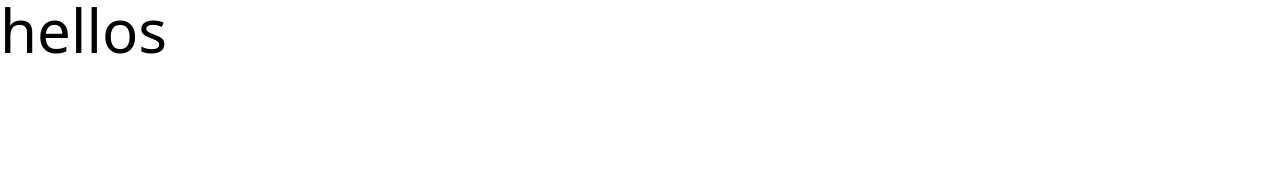
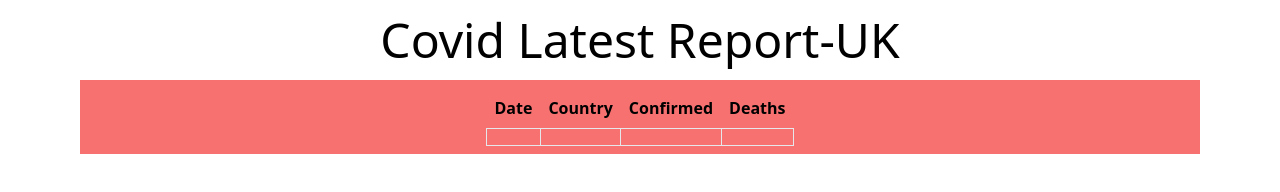
Before and after one commit to morgankar/Chrome-extension, a website built with Vite: page index.html in a window 1280 px wide. Built offline with nearby package versions, Linux system fonts and the light colour scheme; no server answers.

Commit message:
complete a

```diff
--- a/index.html
+++ b/index.html
@@ -8,7 +8,33 @@
 </head>
 
 <body>
-    <h1 class="text-6xl font-thin lowercase to-blue-800">Hellos</h1>
+    <h1 class="text-5xl font-thin text-center p-4  to-blue-800">Covid Latest Report-UK</h1>
+    <div class="section bg-red-400 border-5 p-2 mx-20">
+
+
+    <table class="table-auto mx-auto text-center">
+        <thead>
+            <tr>
+                <th class="p-2 border-b">Date</th>
+                <th class="p-2 border-b">Country</th>
+                <th class="p-2 border-b">Confirmed</th>
+                <th class="p-2 border-b">Deaths</th>
+            </tr>
+        </thead>
+
+        <tbody>
+            <tr>
+                <td class="p-2 border" id="date"></td>
+                <td class="p-2 border" id="areaName"></td>
+                <td class="p-2 border" id="latestBy"></td>
+                <td class="p-2 border" id="deathNew"></td>
+            </tr>
+        </tbody>
+    </table>
+
+    </div>
+
+    <script src="script.js"></script>
 
 </body>
 </html>
--- /dev/null
+++ b/script.js
@@ -0,0 +1,10 @@
+async function fetchData() {
+    const res= await fetch ("https://api.coronavirus.data.gov.uk/v1/data");
+    const record = await res.json();
+    document.getElementById("date").innerHTML = record.data[0].date;
+    document.getElementById("areaName").innerHTML = record.data[0].areaName;
+    document.getElementById("latestBy").innerHTML = record.data[0].latestBy;
+    document.getElementById("deathNew").innerHTML = record.data[0].deathNew;
+
+}
+fetchData();
```
Also changed, not shown: manifest.json (added).
